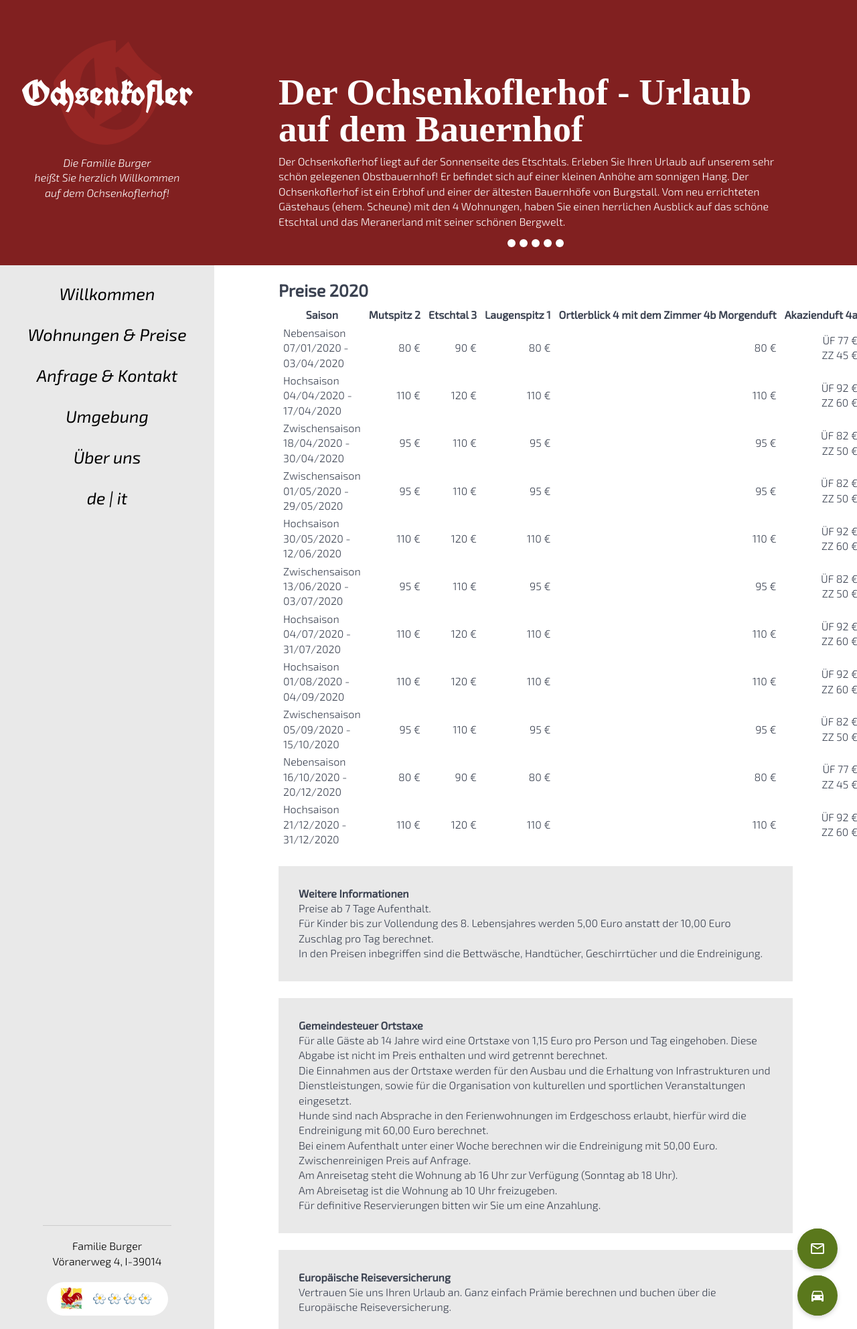
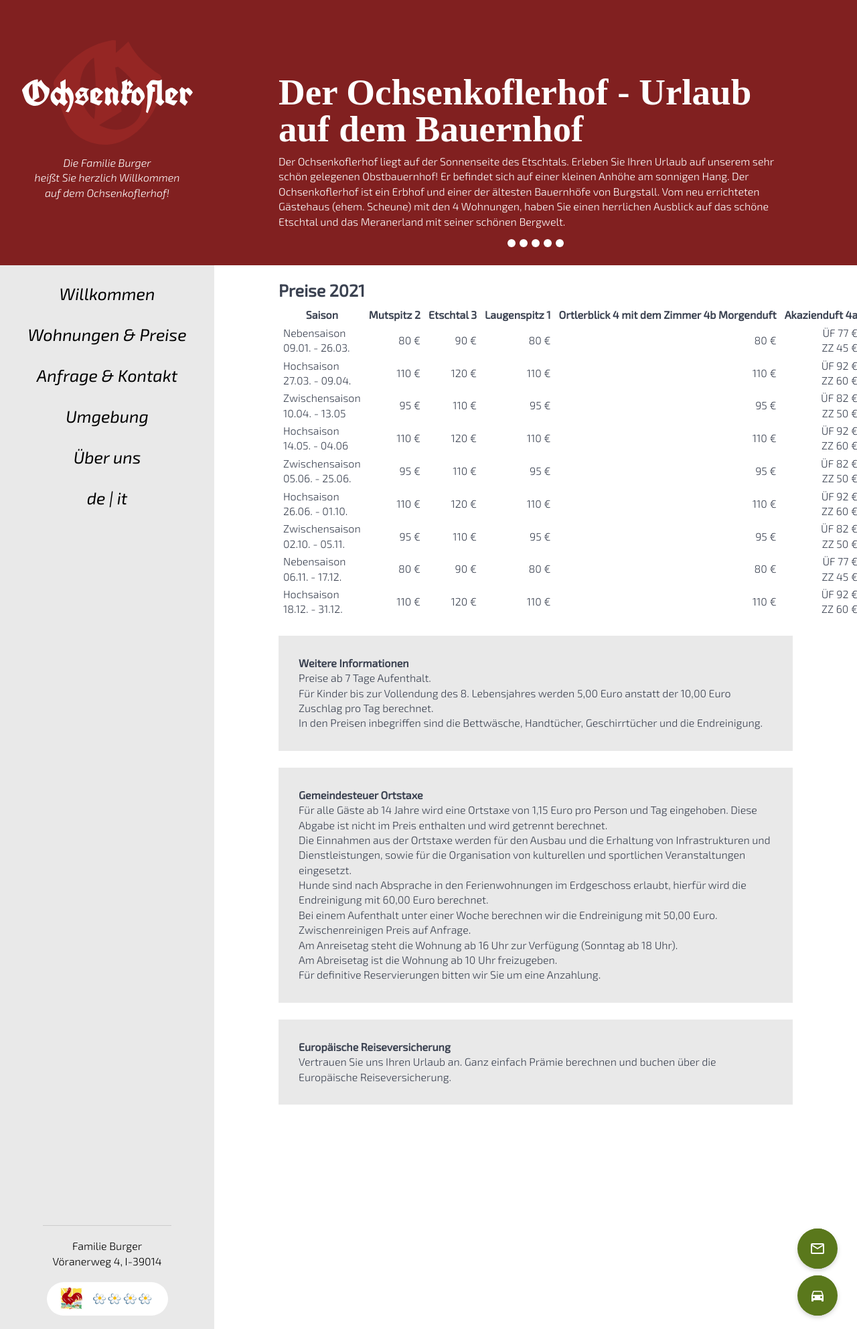
Before and after one commit to toburger/new.ochsenkofler.it, a Jekyll site: the page built from de/6-prices.markdown, in a window 1280 px wide. Shown: the whole page at 67% size. Built offline with Jekyll 4.4.1, drawn with Linux system fonts in a browser that asks for light colours; some web fonts are replaced; our own code applies the rules of GitHub Pages for plain Markdown files.

Commit message:
New prices for 2021

```diff
--- a/css/main.scss
+++ b/css/main.scss
@@ -53,6 +53,10 @@
     text-align: center;
 }
 
+table.seasontable tbody td:first-child {
+    width: 30%;
+}
+
 table.pricetable tbody td {
     text-align:  right;
 }
--- a/de/6-prices.markdown
+++ b/de/6-prices.markdown
@@ -1,19 +1,17 @@
-# Preise 2020
+# Preise 2021
 
 {: .table .table7c .seasontable }
 |Saison|Mutspitz 2|Etschtal 3|Laugenspitz 1|Ortlerblick 4 mit dem Zimmer 4b Morgenduft|Akazienduft 4a|Waldruhe 1a|
 |--- |--- |--- |--- |--- |--- |--- |
-|Nebensaison 07/01/2020 - 03/04/2020|80 €|90 €|80 €|80 €|ÜF 77 €<br />ZZ 45 €|ÜF 77 €<br />ZZ 45 €|
-|Hochsaison 04/04/2020 - 17/04/2020|110 €|120 €|110 €|110 €|ÜF 92 €<br />ZZ 60 €|ÜF 92 €<br />ZZ 60 €|
-|Zwischensaison 18/04/2020 - 30/04/2020|95 €|110 €|95 €|95 €|ÜF 82 €<br />ZZ 50 €|ÜF 82 €<br />ZZ 50 €|
-|Zwischensaison 01/05/2020 - 29/05/2020|95 €|110 €|95 €|95 €|ÜF 82 €<br />ZZ 50 €|ÜF 82 €<br />ZZ 50 €|
-|Hochsaison 30/05/2020 - 12/06/2020|110 €|120 €|110 €|110 €|ÜF 92 €<br />ZZ 60 €|ÜF 92 €<br />ZZ 60 €|
-|Zwischensaison 13/06/2020 - 03/07/2020|95 €|110 €|95 €|95 €|ÜF 82 €<br />ZZ 50 €|ÜF 82 €<br />ZZ 50 €|
-|Hochsaison 04/07/2020 - 31/07/2020|110 €|120 €|110 €|110 €|ÜF 92 €<br />ZZ 60 €|ÜF 92 €<br />ZZ 60 €|
-|Hochsaison 01/08/2020 - 04/09/2020|110 €|120 €|110 €|110 €|ÜF 92 €<br />ZZ 60 €|ÜF 92 €<br />ZZ 60 €|
-|Zwischensaison 05/09/2020 - 15/10/2020|95 €|110 €|95 €|95 €|ÜF 82 €<br />ZZ 50 €|ÜF 82 €<br />ZZ 50 €|
-|Nebensaison 16/10/2020 - 20/12/2020|80 €|90 €|80 €|80 €|ÜF 77 €<br />ZZ 45 €|ÜF 77 €<br />ZZ 45 €|
-|Hochsaison 21/12/2020 - 31/12/2020|110 €|120 €|110 €|110 €|ÜF 92 €<br />ZZ 60 €|ÜF 92 €<br />ZZ 60 €|
+|Nebensaison 09.01. - 26.03.|80 €|90 €|80 €|80 €|ÜF 77 €<br />ZZ 45 €|ÜF 77 €<br />ZZ 45 €|
+|Hochsaison 27.03. - 09.04.|110 €|120 €|110 €|110 €|ÜF 92 €<br />ZZ 60 €|ÜF 92 €<br />ZZ 60 €|
+|Zwischensaison 10.04. - 13.05|95 €|110 €|95 €|95 €|ÜF 82 €<br />ZZ 50 €|ÜF 82 €<br />ZZ 50 €|
+|Hochsaison 14.05. - 04.06|110 €|120 €|110 €|110 €|ÜF 92 €<br />ZZ 60 €|ÜF 92 €<br />ZZ 60 €|
+|Zwischensaison 05.06. - 25.06.|95 €|110 €|95 €|95 €|ÜF 82 €<br />ZZ 50 €|ÜF 82 €<br />ZZ 50 €|
+|Hochsaison 26.06. - 01.10.|110 €|120 €|110 €|110 €|ÜF 92 €<br />ZZ 60 €|ÜF 92 €<br />ZZ 60 €|
+|Zwischensaison 02.10. - 05.11.|95 €|110 €|95 €|95 €|ÜF 82 €<br />ZZ 50 €|ÜF 82 €<br />ZZ 50 €|
+|Nebensaison 06.11. - 17.12.|80 €|90 €|80 €|80 €|ÜF 77 €<br />ZZ 45 €|ÜF 77 €<br />ZZ 45 €|
+|Hochsaison 18.12. - 31.12.|110 €|120 €|110 €|110 €|ÜF 92 €<br />ZZ 60 €|ÜF 92 €<br />ZZ 60 €|
 
 > ### Weitere Informationen
 >
```
Also changed, not shown: it/6-prices.markdown (+10 -12 lines).
